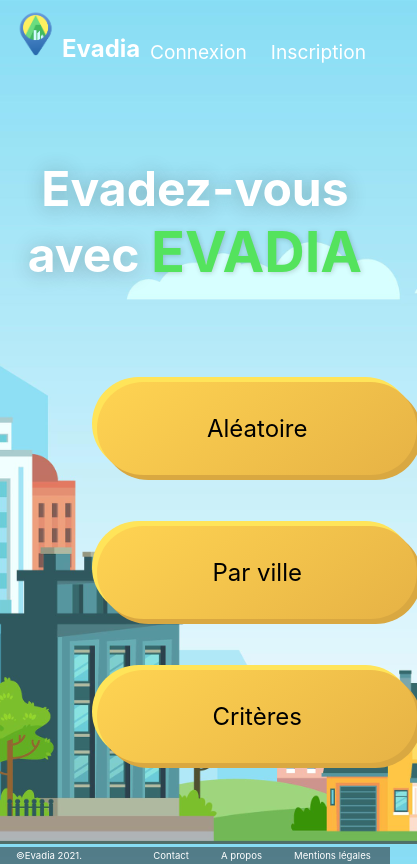
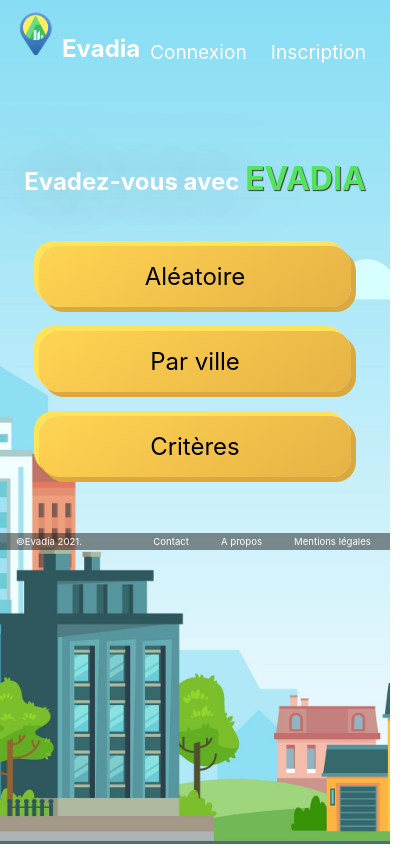
Before and after one commit to Lballanger/Evadia, a React (Vite) app in the folder front/: page / in a window 390 px wide. Shown: the whole page, 417 px wide, since content can reach past the window. Built offline with nearby package versions, Linux system fonts and the light colour scheme.

Commit message:
upgrade homepage mobile and desktop

```diff
--- a/front/src/components/Homepage/styles.scss
+++ b/front/src/components/Homepage/styles.scss
@@ -1,85 +1,81 @@
-#video {
-  position: fixed;
-  z-index: -1;
-  width: 100%;
-  object-fit: cover;
-}
+// ---- Mobile First
 
-.homepage__container {
-  display: flex;
-  flex-direction: column;
-  justify-content: space-around;
-  max-height: 100vh;
+@media screen and (min-width: 320px) and (max-width: 480px) {
+  #video {
+    display: none;
+  }
+  .homepage__container {
+    display: flex;
+    flex-direction: column;
+    justify-content: space-around;
+    max-height: 100vh;
 
-  &__evadia {
-    text-transform: uppercase;
-    color: #54e35d;
-    font-weight: bold;
-    font-size: 3.5rem;
-    text-shadow: 1px 1px 18px rgba(150, 150, 150, 1);
-  }
-  &__h1 {
-    text-align: center;
-    font-size: 3rem;
-    color: white;
-    text-shadow: 1px 1px 18px rgba(150, 150, 150, 1);
-  }
-
-  &__h2 {
-    text-align: center;
-    margin: 4rem;
-    margin-bottom: 10rem;
-    color: white;
-    text-shadow: 1px 1px 18px rgba(150, 150, 150, 1);
-  }
-
-  &__search {
-    display: flex;
-    flex-direction: row;
-    justify-content: space-around;
-    margin-bottom: 2rem;
-
-    &__link {
-      padding: 3rem;
-      margin-bottom: 3.2rem;
-      background-color: white;
+    &__evadia {
+      text-transform: uppercase;
+      color: #54e35d;
+      font-weight: bold;
+      font-size: 2rem;
+      text-shadow: 1px 1px 1px rgb(59, 59, 59);
+    }
+    &__h1 {
+      margin: 2rem 0 3rem 0;
       text-align: center;
       font-size: 1.5rem;
-      border-radius: 50px;
-      background: linear-gradient(145deg, #ffd452, #e6b245);
-      box-shadow: 5px 5px 0px #d9a841, -5px -5px 0px #ffe459;
-      width: 20rem;
-
-      &__button {
-        text-decoration: none;
-        color: inherit;
-      }
+      color: white;
+      text-shadow: 1px 1px 80px rgb(59, 59, 59);
+    }
+    &__h2 {
+      display: none;
     }
 
-    &__link:hover {
-      border-radius: 50px;
-      background: #ffc64d;
-      box-shadow: inset 5px 5px 0px #d9a841, inset -5px -5px 0px #ffe459;
-      color: white;
+    &__search {
+      display: flex;
+      flex-direction: column;
+      justify-content: space-around;
+      align-items: center;
+      margin-bottom: 2rem;
+
+      &__link {
+        padding: 1rem;
+        margin-bottom: 1.5rem;
+        background-color: white;
+        text-align: center;
+        font-size: 1.5rem;
+        border-radius: 20px;
+        background: linear-gradient(145deg, #ffd452, #e6b245);
+        box-shadow: 5px 5px 0px #d9a841, -5px -5px 0px #ffe459;
+
+        &__button {
+          text-decoration: none;
+          color: inherit;
+          width: 80%;
+        }
+      }
+
+      &__link:hover {
+        border-radius: 20px;
+        background: #ffc64d;
+        box-shadow: inset 5px 5px 0px #d9a841, inset -5px -5px 0px #ffe459;
+        color: white;
+      }
     }
   }
 }
 
-// ------ CSS MOBILE 1000px  ---------
+// ------ CSS Desktop ---------
 
-@media screen and (max-width: 1000px) {
+@media screen and (min-width: 1024px) {
   #video {
-    display: none;
+    position: fixed;
+    z-index: -1;
+    width: 100%;
+    object-fit: cover;
   }
 
   .homepage__container {
     display: flex;
     flex-direction: column;
-    justify-content: space-around;
-
-    &__h2 {
-      display: none;
-    }
+    justify-content: space-between;
 
     &__evadia {
       text-transform: uppercase;
@@ -94,42 +90,45 @@
       color: white;
       text-shadow: 1px 1px 20px rgba(39, 39, 39, 0.3);
     }
-
+    &__h2 {
+      text-align: center;
+      font-size: 2rem;
+      margin-bottom: 4rem;
+      color: white;
+      text-shadow: 1px 1px 18px rgb(44, 44, 44);
+    }
     &__search {
       display: flex;
-      flex-direction: column;
+      flex-direction: row;
+      flex-wrap: nowrap;
+      justify-content: space-around;
       align-items: center;
       margin: 2rem;
 
       &__link {
-        padding: 2rem;
-        margin-bottom: 3.2rem;
+        padding: 1rem;
+        margin-bottom: 1.5rem;
         background-color: white;
         text-align: center;
         font-size: 1.5rem;
+        border-radius: 20px;
+        background: linear-gradient(145deg, #ffd452, #e6b245);
+        box-shadow: 5px 5px 0px #d9a841, -5px -5px 0px #ffe459;
+        width: 60%;
 
         &__button {
           text-decoration: none;
           color: inherit;
-          width: 60%;
+          width: 100%;
         }
       }
 
       &__link:hover {
-        border-radius: 50px;
+        border-radius: 20px;
         background: #ffc64d;
         box-shadow: inset 5px 5px 0px #d9a841, inset -5px -5px 0px #ffe459;
+        color: white;
       }
     }
   }
 }
-
-// ------ CSS 1200px  ---------
-
-@media screen and (max-width: 1300px) and (min-width: 1001px) {
-  .homepage__container__search__link {
-    padding: 2rem;
-    font-size: 1.5rem;
-    width: 20rem;
-  }
-}
```
